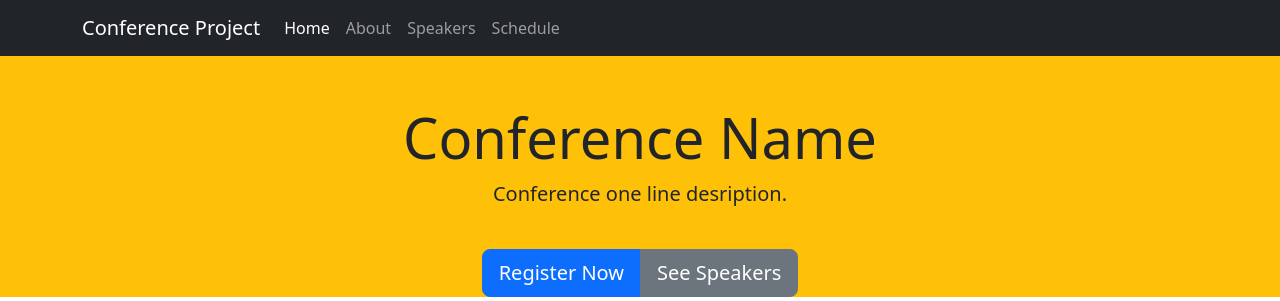
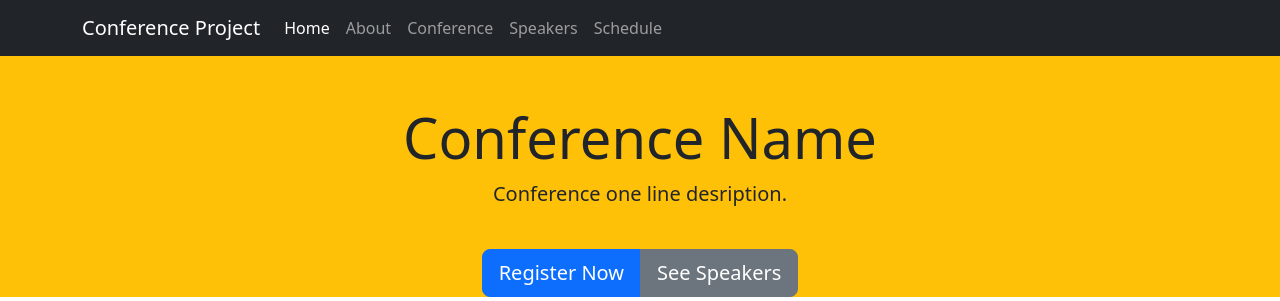
Before and after one commit to AngeloChristian1/django-conference-app, a Django app: template core/templates/index.html in a window 1280 px wide. Shown: the top 301 px of the page. Run offline with Django 3.2, Linux system fonts and the light colour scheme; the template is opened without the code that fills it, so the values that code supplies are empty.

Commit message:
addition of conference on front-end page next to about

```diff
--- a/core/templates/navbar.html
+++ b/core/templates/navbar.html
@@ -13,6 +13,9 @@
             <a class="nav-link" href="#">About</a>
           </li>
           <li class="nav-item">
+            <a class="nav-link" href="{% url 'speaker' %}">Conference</a>
+          </li>
+          <li class="nav-item">
             <a class="nav-link" href="{% url 'speaker' %}">Speakers</a>
           </li>
           <li class="nav-item">
```
Also changed, not shown: db.sqlite3.
